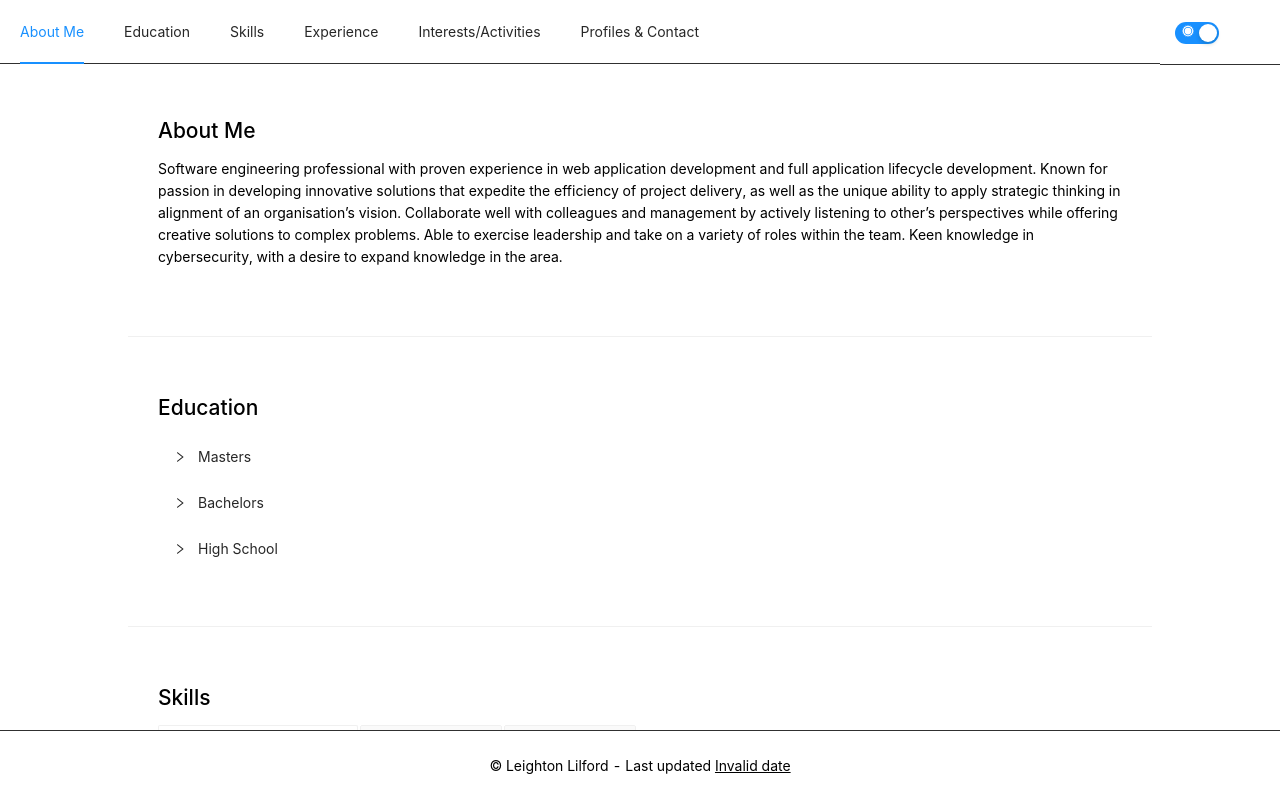
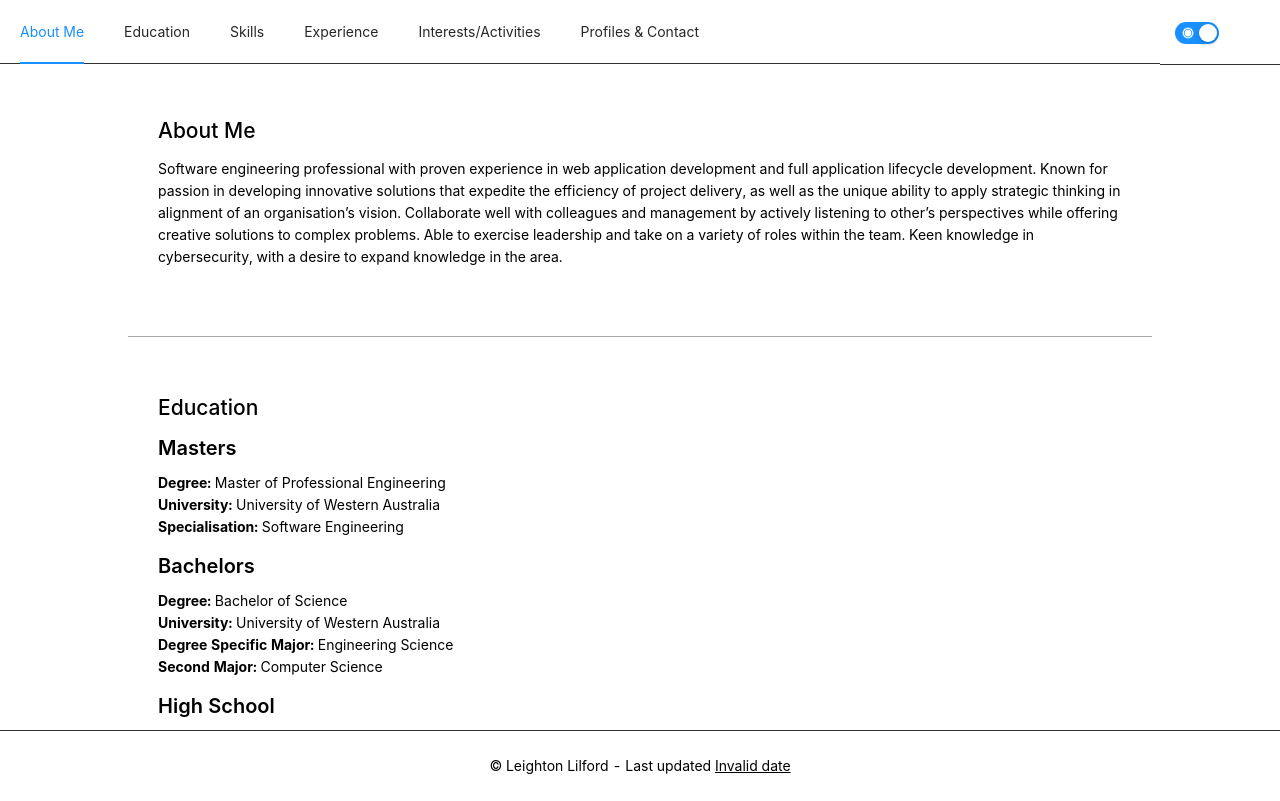
Before and after one commit to lilfolr/resume, a React (Create React App) app in the folder app/: page / in a window 1280 px wide. Built offline with nearby package versions, Linux system fonts and the light colour scheme.

Commit message:
Dark mode

```diff
--- a/app/src/App.js
+++ b/app/src/App.js
@@ -17,7 +17,7 @@ import Skills from "./pages/skills";
 
 // UI
 import { Layout, BackTop, Affix, Tooltip } from "antd";
-import { Row, Col, Divider } from "antd";
+import { Row, Col, Divider as DDivider } from "antd";
 
 // Styles
 import "antd/dist/antd.css";
@@ -33,6 +33,12 @@ const { Header, Content, Footer } = Layout;
 
 const BUILD_TIME = moment.unix(process.env.REACT_APP_BUILD_TIME);
 
+const Divider = ({ isDark = false }) => {
+  if (isDark) {
+    <DDivider style={{ borderColor: "#717171" }} />;
+  }
+  return <DDivider style={{ borderColor: "#a9a9a9" }} />;
+};
 const App = () => {
   const prefersDark =
     window.matchMedia &&
@@ -68,15 +74,15 @@ const App = () => {
               <Col flex={1}></Col>
               <Col flex={3} className={styles.content}>
                 <AboutMe isDark={isDark} />
-                <Divider />
+                <Divider isDark={isDark} />
                 <Education isDark={isDark} />
-                <Divider />
+                <Divider isDark={isDark} />
                 <Skills isDark={isDark} />
-                <Divider />
+                <Divider isDark={isDark} />
                 <Experience isDark={isDark} />
-                <Divider />
+                <Divider isDark={isDark} />
                 <Interests isDark={isDark} />
-                <Divider />
+                <Divider isDark={isDark} />
                 <Profile isDark={isDark} />
               </Col>
               <Col flex={1}>
--- /dev/null
+++ b/app/src/pages/education/index.css
@@ -0,0 +1,9 @@
+.collapseLight {
+}
+
+.collapseDark {
+  background: #1b1b1b;
+}
+.collapseDark > .ant-collapse-item > .ant-collapse-header {
+  color: #eee !important;
+}
--- a/app/src/pages/education/index.js
+++ b/app/src/pages/education/index.js
@@ -1,89 +1,76 @@
 import React from "react";
 import _ from "lodash";
-import { Collapse, Descriptions, Table } from "antd";
+import { Collapse, Descriptions, Table, Typography } from "antd";
+
+import "./index.css";
 
 const { Panel } = Collapse;
+const { Title } = Typography;
 
 const Education = ({ isDark }) => {
   const color = isDark ? "#EEE" : "#000";
-  const text = "";
+  const background = isDark ? "#1b1b1b" : "#eff2f5";
 
   return (
     <div style={{ color, padding: "30px" }} id="education">
       <h2 style={{ color }}>Education</h2>
-      <Collapse ghost>
-        <Panel header="Masters" key="3">
-          <Descriptions bordered column={2}>
-            <Descriptions.Item label="Degree">
-              Master of Professional Engineering
-            </Descriptions.Item>
-            <Descriptions.Item label="University">
-              University of Western Australia
-            </Descriptions.Item>
-            <Descriptions.Item label="Specialisation" span={2}>
-              Software Engineering
-            </Descriptions.Item>
-          </Descriptions>
-        </Panel>
-        <Panel header="Bachelors" key="2">
-          <Descriptions bordered column={2}>
-            <Descriptions.Item label="Degree">
-              Bachelor of Science
-            </Descriptions.Item>
-            <Descriptions.Item label="University">
-              University of Western Australia
-            </Descriptions.Item>
-            <Descriptions.Item label="Degree Specific Major">
-              Engineering Science
-            </Descriptions.Item>
-            <Descriptions.Item label="Second Major">
-              Computer Science
-            </Descriptions.Item>
-          </Descriptions>
-        </Panel>
-        <Panel header="High School" key="1">
-          <Descriptions bordered column={2}>
-            <Descriptions.Item label="School" span={2}>
-              Hale
-            </Descriptions.Item>
-            <Descriptions.Item label="Year 12 subjects" span={2}>
-              <Table
-                pagination={false}
-                columns={[
-                  { title: "Subject", dataIndex: "s" },
-                  { title: "Unit", dataIndex: "u" },
-                ]}
-                dataSource={[
-                  {
-                    s: "Engineering Studies",
-                    u: "3A/3B",
-                  },
-                  {
-                    s: "Mathematics",
-                    u: "3C/3D",
-                  },
-                  {
-                    s: "Physics",
-                    u: "3A/3B",
-                  },
-                  {
-                    s: "Chemistry",
-                    u: "3A/3B",
-                  },
-                  {
-                    s: "Mathematics: Specialist",
-                    u: "3C/3D",
-                  },
-                  {
-                    s: "English",
-                    u: "3A/3B",
-                  },
-                ]}
-              />
-            </Descriptions.Item>
-          </Descriptions>
-        </Panel>
-      </Collapse>
+      <Title style={{ color }} level={4}>
+        Masters
+      </Title>
+      <p>
+        <span>
+          <b>Degree:</b> Master of Professional Engineering
+        </span>
+        <br />
+        <span>
+          <b>University:</b> University of Western Australia
+        </span>
+        <br />
+        <span>
+          <b>Specialisation:</b> Software Engineering
+        </span>
+        <br />
+      </p>
+      <Title style={{ color }} level={4}>
+        Bachelors
+      </Title>
+      <p>
+        <span>
+          <b>Degree:</b> Bachelor of Science
+        </span>
+        <br />
+        <span>
+          <b>University:</b> University of Western Australia
+        </span>
+        <br />
+        <span>
+          <b>Degree Specific Major:</b> Engineering Science
+        </span>
+        <br />
+        <span>
+          <b>Second Major:</b> Computer Science
+        </span>
+        <br />
+      </p>
+      <Title style={{ color }} level={4}>
+        High School
+      </Title>
+      <p>
+        <span>
+          <b>School:</b> Hale
+        </span>
+        <br />
+        <b>Year 12 Subjects:</b>
+        <br />
+        <ul>
+          <li>Engineering Studies 3A/3B</li>
+          <li>Mathematics 3C/3D</li>
+          <li>Physics 3A/3B</li>
+          <li>Chemistry 3A/3B</li>
+          <li>Mathematics Specialist 3C/3D</li>
+          <li>English 3A/3B</li>
+        </ul>
+      </p>
     </div>
   );
 };
--- a/app/src/pages/skills/index.js
+++ b/app/src/pages/skills/index.js
@@ -4,6 +4,15 @@ import { Tabs, List, Card, Rate } from "antd";
 
 const { TabPane } = Tabs;
 
+const cardStyle = (isDark) => {
+  if (isDark) {
+    return {
+      backgroundColor: "#444",
+      color: "#fff",
+      borderColor: "#666",
+    };
+  }
+};
 const Education = ({ isDark }) => {
   const color = isDark ? "#EEE" : "#000";
 
@@ -86,7 +95,7 @@ const Education = ({ isDark }) => {
       dataSource={data}
       renderItem={(item) => (
         <List.Item>
-          <Card size="small">
+          <Card size="small" style={cardStyle(isDark)}>
             <div style={{ display: "flex" }}>
               <div style={{ flexGrow: 1, position: "relative" }}>
                 <span
@@ -122,7 +131,7 @@ const Education = ({ isDark }) => {
   return (
     <div style={{ color, padding: "30px" }} id="skills">
       <h2 style={{ color }}>Skills</h2>
-      <Tabs type="card">
+      <Tabs style={{ color: isDark ? "#fff" : "#000" }}>
         <TabPane tab="Programming Languages" key="1">
           {innerPane(data.p)}
         </TabPane>
--- a/app/src/structure/nav.jsx
+++ b/app/src/structure/nav.jsx
@@ -59,8 +59,16 @@ const SideNav = ({ isDark, setIsDark }) => {
           <Switch
             checked={!isDark}
             onChange={toggle}
-            unCheckedChildren={<BsMoon />}
-            checkedChildren={<BsSun />}
+            unCheckedChildren={
+              <div style={{ paddingTop: "2px" }}>
+                <BsMoon />
+              </div>
+            }
+            checkedChildren={
+              <div style={{ paddingTop: "2px" }}>
+                <BsSun />
+              </div>
+            }
           />
         </div>
       </div>
```
